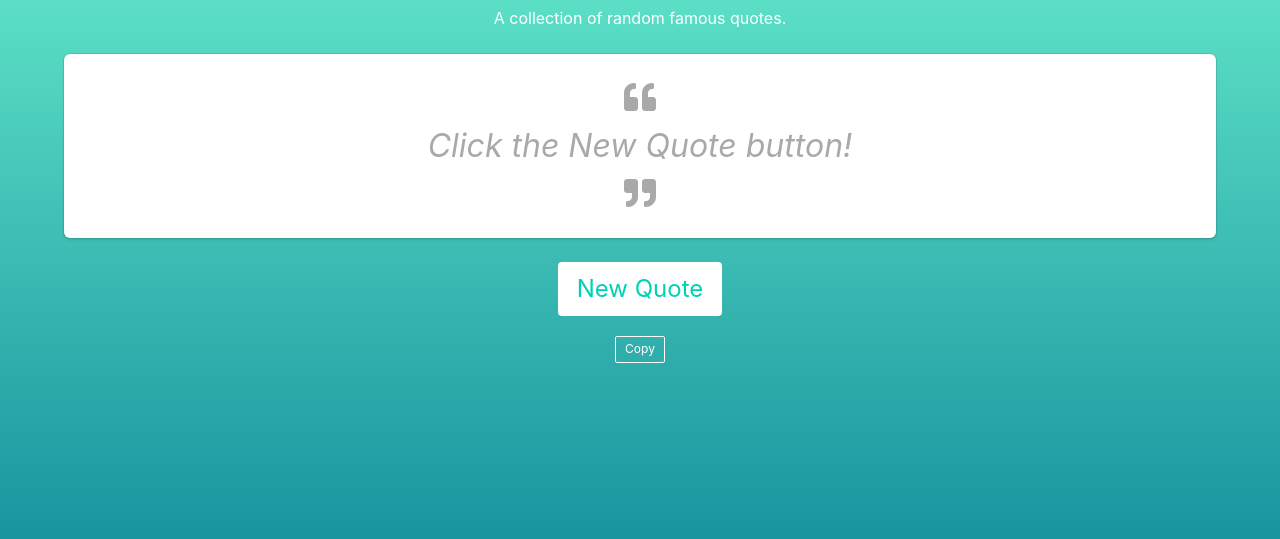
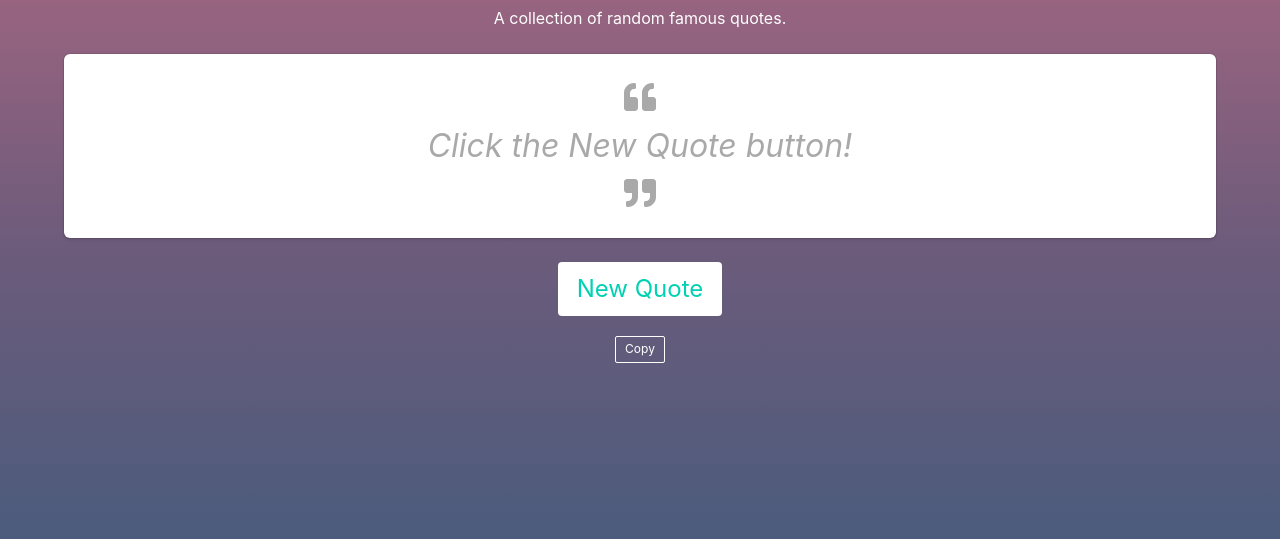
Before and after one commit to maaxw/RandomQuoteGenerator, a plain HTML site: page index.html in a window 1280 px wide. Shown: the part 233-772 px from the top of the page. Drawn offline with nearby package versions, Linux system fonts and the light colour scheme; some packages are replaced by stand-ins of ours; a script that the page names is missing.

Commit message:
Update style.css

```diff
--- a/style.css
+++ b/style.css
@@ -1,8 +1,7 @@
 body {
-  background: #007991;  /* fallback for old browsers */
-  background: -webkit-linear-gradient(to bottom, #78ffd6, #007991);  /* Chrome 10-25, Safari 5.1-6 */
-  background: linear-gradient(to bottom, #78ffd6, #007991); /* W3C, IE 10+/ Edge, Firefox 16+, Chrome 26+, Opera 12+, Safari 7+ */
-
+  background: #355C7D;  /* fallback for old browsers */
+  background: -webkit-linear-gradient(to bottom, #C06C84, #6C5B7B, #355C7D);  /* Chrome 10-25, Safari 5.1-6 */
+  background: linear-gradient(to bottom, #C06C84, #6C5B7B, #355C7D); /* W3C, IE 10+/ Edge, Firefox 16+, Chrome 26+, Opera 12+, Safari 7+ */
 
 }
 
```
